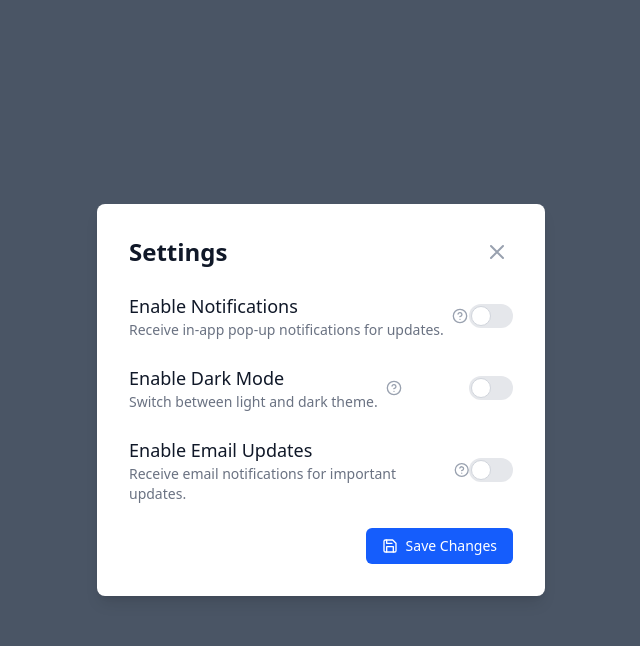
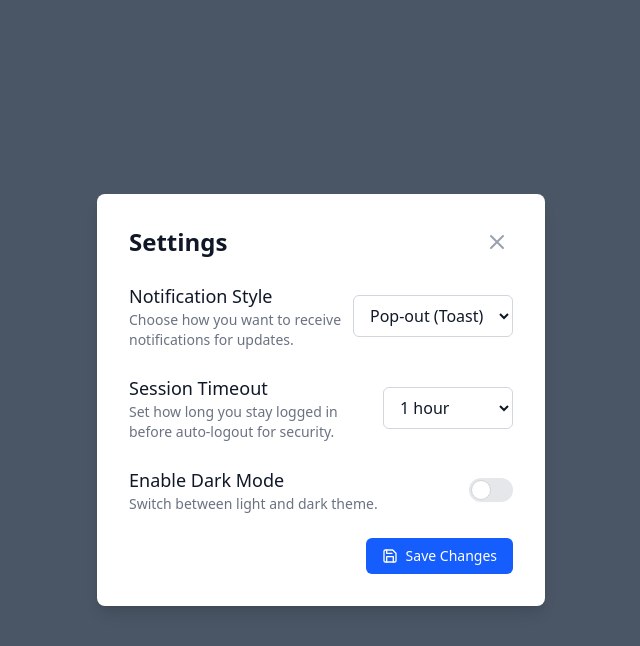
Before and after one commit to danielfitrii/Churn-Prediction-App, a React (Vite) app: page /login in a window 1280 px wide. Both pictures are taken after a click on the button "Open settings". Shown: the top 646 px of the page, without its empty margins (319-959 px from the left). Built offline with nearby package versions, Linux system fonts and the light colour scheme.

Commit message:
Change orientation and small updates

```diff
--- a/src/ChurnDashboard.jsx
+++ b/src/ChurnDashboard.jsx
@@ -493,7 +493,7 @@ export default function ChurnDashboard() {
   }
 
   return (
-    <div className="max-w-6xl mx-auto p-6 bg-white rounded-lg shadow-lg">
+    <div className="w-full px-8 p-6 bg-white rounded-lg shadow-lg">
       <div className="flex justify-between items-center mb-8">
         <h1 className="text-4xl font-bold text-blue-700">Customer Churn Dashboard</h1>
         {/* Show MockDataButton only for demo@example.com */}
@@ -786,7 +786,7 @@ export default function ChurnDashboard() {
                            {highlightText(prediction.region, searchQuery)}
                         </td>
                         <td className="px-6 py-4 whitespace-nowrap text-sm text-gray-500">{prediction.date}</td>
-                        <td className="px-6 py-4 whitespace-nowrap text-sm text-gray-500 text-center">{prediction.probability}%</td>
+                        <td className="px-6 py-4 whitespace-nowrap text-sm text-gray-500 text-left">{prediction.probability}%</td>
                         <td className="px-6 py-4 text-sm text-gray-500">{prediction.model}</td>
                         <td className="px-6 py-4 whitespace-nowrap">
                           <span className={`px-3 py-1 inline-flex text-xs leading-5 font-semibold rounded-full
--- a/src/ChurnPredictionApp.jsx
+++ b/src/ChurnPredictionApp.jsx
@@ -256,58 +256,65 @@ export default function ChurnPredictionApp() {
   };
 
   return (
-    <div className="max-w-4xl mx-auto p-6 bg-white rounded-lg shadow-lg">
+    <div className="w-full px-8 p-6 bg-white rounded-lg shadow-lg">
       <div className="text-center mb-8">
         <h1 className="text-4xl font-bold text-blue-700 mb-2">Customer Churn Prediction</h1>
         <p className="text-gray-600 text-lg">Predict whether a customer is likely to churn based on their usage profile</p>
       </div>
-      <div className="mb-6 p-4 bg-blue-50 rounded-lg shadow flex flex-col items-center justify-center">
-        <h2 className="text-xl font-semibold text-gray-800 mb-4">Customer Basic Information</h2>
-        <form className="flex flex-col md:flex-row md:space-x-4 items-center w-full justify-center">
-          <div className="mb-2 md:mb-0 w-48">
-            <label className="block text-sm font-medium text-gray-700 mb-1">Name</label>
+      <div className="max-w-3xl w-full mx-auto mb-6 p-6 bg-blue-50 rounded-xl shadow-lg customer-info-card">
+        <h2 className="text-2xl font-bold text-blue-900 text-center mb-1">Customer Basic Information</h2>
+        <hr className="border-t border-blue-100 mb-6" />
+        <form className="grid grid-cols-1 sm:grid-cols-2 md:grid-cols-4 gap-4 w-full customer-info-grid">
+          <div className="form-group">
+            <label htmlFor="name" className="block text-sm font-medium text-gray-700 mb-1">Name</label>
             <input
+              id="name"
               type="text"
               name="name"
               value={customerInfo.name}
               onChange={handleCustomerInfoChange}
-              className="w-full border-gray-300 rounded-md shadow-sm px-3 py-2 border text-center bg-white"
+              placeholder="Enter name"
+              className="w-full border border-gray-300 rounded-md shadow-sm px-3 py-2 bg-white focus:border-blue-400 focus:ring-2 focus:ring-blue-100 transition"
             />
           </div>
-          <div className="w-32">
-            <label className="block text-sm font-medium text-gray-700 mb-1">Age</label>
+          <div className="form-group">
+            <label htmlFor="age" className="block text-sm font-medium text-gray-700 mb-1">Age</label>
             <input
+              id="age"
               type="number"
               name="age"
               value={customerInfo.age}
               onChange={handleCustomerInfoChange}
-              className="w-full border-gray-300 rounded-md shadow-sm px-3 py-2 border text-center bg-white"
+              placeholder="Enter age"
               min="0"
+              className="w-full border border-gray-300 rounded-md shadow-sm px-3 py-2 bg-white focus:border-blue-400 focus:ring-2 focus:ring-blue-100 transition"
             />
           </div>
-          <div className="mb-2 md:mb-0 w-40">
-            <label className="block text-sm font-medium text-gray-700 mb-1">Gender</label>
+          <div className="form-group">
+            <label htmlFor="gender" className="block text-sm font-medium text-gray-700 mb-1">Gender</label>
             <select
+              id="gender"
               name="gender"
               value={customerInfo.gender}
               onChange={handleCustomerInfoChange}
-              className="w-full border-gray-300 rounded-md shadow-sm px-3 py-2 border text-center bg-white"
+              className="w-full border border-gray-300 rounded-md shadow-sm px-3 py-2 bg-white focus:border-blue-400 focus:ring-2 focus:ring-blue-100 transition"
             >
-              <option value="">Select</option>
+              <option value="">Select gender</option>
               <option value="Male">Male</option>
               <option value="Female">Female</option>
               <option value="Undisclosed">Undisclosed</option>
             </select>
           </div>
-          <div className="mb-2 md:mb-0 w-48">
-            <label className="block text-sm font-medium text-gray-700 mb-1">Region</label>
+          <div className="form-group">
+            <label htmlFor="region" className="block text-sm font-medium text-gray-700 mb-1">Region</label>
             <select
+              id="region"
               name="region"
               value={customerInfo.region}
               onChange={handleCustomerInfoChange}
-              className="w-full border-gray-300 rounded-md shadow-sm px-3 py-2 border text-center bg-white"
+              className="w-full border border-gray-300 rounded-md shadow-sm px-3 py-2 bg-white focus:border-blue-400 focus:ring-2 focus:ring-blue-100 transition"
             >
-              <option value="">Select Region</option>
+              <option value="">Select region</option>
               <option value="Johor">Johor</option>
               <option value="Kedah">Kedah</option>
               <option value="Kelantan">Kelantan</option>
@@ -680,7 +687,7 @@ export default function ChurnPredictionApp() {
                   Strategy: {prediction.thresholdType === 'f1' ? 'Accurate (F1-optimized)' : 'Cost-effective'} (Threshold: {prediction.threshold})
                 </div>
               )}
-              <div className="text-base text-gray-600 max-w-md text-left">
+              <div className="text-base text-gray-600 max-w-md mb-2 text-left">
                 {prediction.riskLevel === "Low" ? (
                   <p>This customer has a low probability of churning. Continue providing good service.</p>
                 ) : prediction.riskLevel === "Medium" ? (
--- a/src/ModelExplanation.jsx
+++ b/src/ModelExplanation.jsx
@@ -290,8 +290,8 @@ export default function ModelExplanation() {
 
     if (loading) {
         return (
-            <div className="max-w-4xl mx-auto p-6 bg-white rounded-lg shadow-lg flex items-center justify-center h-96">
-                <div className="animate-spin rounded-full h-16 w-16 border-t-2 border-blue-500"></div>
+            <div className="fixed inset-0 z-50 flex items-center justify-center bg-white bg-opacity-80">
+                <div className="animate-spin rounded-full h-20 w-20 border-t-4 border-blue-500 border-b-4"></div>
             </div>
         );
     }
@@ -314,7 +314,7 @@ export default function ModelExplanation() {
     }
 
     return (
-        <div className="max-w-4xl mx-auto">
+        <div className="w-full px-8">
 
             {/* Tabs */}
             <div className="flex space-x-4 mb-6">
--- a/src/components/EditProfile.jsx
+++ b/src/components/EditProfile.jsx
@@ -24,11 +24,7 @@ const EditProfile = () => {
     confirmPassword: '',
     firstName: user?.firstName || '',
     lastName: user?.lastName || '',
-    phone: user?.phone || '',
-    notifications: user?.notifications || {
-      email: true,
-      push: true
-    }
+    phone: user?.phone || ''
   });
 
   const [errors, setErrors] = useState({});
@@ -45,8 +41,6 @@ const EditProfile = () => {
       formData.firstName !== user?.firstName ||
       formData.lastName !== user?.lastName ||
       formData.phone !== user?.phone ||
-      formData.notifications.email !== user?.notifications?.email ||
-      formData.notifications.push !== user?.notifications?.push ||
       formData.newPassword !== '' ||
       formData.currentPassword !== '' ||
       formData.confirmPassword !== '' ||
@@ -70,21 +64,11 @@ const EditProfile = () => {
   }, [formData.newPassword]);
 
   const handleInputChange = (e) => {
-    const { name, value, type, checked } = e.target;
-    if (type === 'checkbox') {
-      setFormData(prev => ({
-        ...prev,
-        notifications: {
-          ...prev.notifications,
-          [name]: checked
-        }
-      }));
-    } else {
-      setFormData(prev => ({
-        ...prev,
-        [name]: value
-      }));
-    }
+    const { name, value } = e.target;
+    setFormData(prev => ({
+      ...prev,
+      [name]: value
+    }));
   };
 
   const handleImageChange = (e) => {
@@ -527,65 +511,6 @@ const EditProfile = () => {
             )}
           </div>
 
-          {/* Notification Preferences */}
-          <div className="p-4 bg-gray-50 dark:bg-gray-700 rounded-lg">
-            <h3 className="text-lg font-medium mb-4">Notification Preferences</h3>
-            <div className="space-y-4">
-              <label className="flex items-center justify-between">
-                <span>Email Notifications</span>
-                <button
-                  type="button"
-                  role="switch"
-                  aria-checked={formData.notifications.email}
-                  onClick={() => setFormData(prev => ({
-                    ...prev,
-                    notifications: {
-                      ...prev.notifications,
-                      email: !prev.notifications.email
-                    }
-                  }))}
-                  className={`relative inline-flex h-6 w-11 items-center rounded-full transition-colors focus:outline-none focus:ring-2 focus:ring-blue-500 focus:ring-offset-2 ${
-                    formData.notifications.email
-                      ? 'bg-blue-600'
-                      : 'bg-gray-200 dark:bg-gray-600'
-                  }`}
-                >
-                  <span
-                    className={`inline-block h-4 w-4 transform rounded-full bg-white transition-transform ${
-                      formData.notifications.email ? 'translate-x-6' : 'translate-x-1'
-                    }`}
-                  />
-                </button>
-              </label>
-              <label className="flex items-center justify-between">
-                <span>Push Notifications</span>
-                <button
-                  type="button"
-                  role="switch"
-                  aria-checked={formData.notifications.push}
-                  onClick={() => setFormData(prev => ({
-                    ...prev,
-                    notifications: {
-                      ...prev.notifications,
-                      push: !prev.notifications.push
-                    }
-                  }))}
-                  className={`relative inline-flex h-6 w-11 items-center rounded-full transition-colors focus:outline-none focus:ring-2 focus:ring-blue-500 focus:ring-offset-2 ${
-                    formData.notifications.push
-                      ? 'bg-blue-600'
-                      : 'bg-gray-200 dark:bg-gray-600'
-                  }`}
-                >
-                  <span
-                    className={`inline-block h-4 w-4 transform rounded-full bg-white transition-transform ${
-                      formData.notifications.push ? 'translate-x-6' : 'translate-x-1'
-                    }`}
-                  />
-                </button>
-              </label>
-            </div>
-          </div>
-
           <div className="flex justify-end space-x-4">
             <button
               type="button"
@@ -598,11 +523,7 @@ const EditProfile = () => {
                     confirmPassword: '',
                     firstName: user?.firstName || '',
                     lastName: user?.lastName || '',
-                    phone: user?.phone || '',
-                    notifications: user?.notifications || {
-                      email: true,
-                      push: true
-                    }
+                    phone: user?.phone || ''
                   });
                   setPreviewImage(user?.profilePicture || null);
                   setErrors({});
--- a/src/components/LoginSettingsModal.jsx
+++ b/src/components/LoginSettingsModal.jsx
@@ -52,42 +52,56 @@ const LoginSettingsModal = ({ showModal, onClose }) => {
           </button>
         </div>
         <div className="space-y-6">
+          {/* Notification Style */}
           <div className="flex items-center justify-between">
             <div className="flex items-center space-x-2">
               <div>
-                <h3 className="text-lg font-medium">Enable Notifications</h3>
-                <p className="text-sm text-gray-500">Receive in-app pop-up notifications for updates.</p>
+                <h3 className="text-lg font-medium">Notification Style</h3>
+                <p className="text-sm text-gray-500">Choose how you want to receive notifications for updates.</p>
               </div>
-              <FiHelpCircle
-                className="text-gray-400 cursor-help"
-                data-tooltip-id="notifications-tooltip-modal"
-                data-tooltip-content="Get notified instantly within the application."
-              />
             </div>
-            <label className="relative inline-flex items-center cursor-pointer">
-              <input
-                type="checkbox"
-                className="sr-only peer"
-                checked={localSettings.notifications}
-                onChange={(e) => setLocalSettings(prev => ({ ...prev, notifications: e.target.checked }))}
-                onKeyPress={(e) => handleKeyPress(e, 'notifications')}
-                aria-label="Toggle notifications"
-              />
-              <div className="w-11 h-6 bg-gray-200 peer-focus:outline-none peer-focus:ring-4 peer-focus:ring-blue-300 rounded-full peer peer-checked:after:translate-x-full peer-checked:after:border-white after:content-[''] after:absolute after:top-[2px] after:left-[2px] after:bg-white after:border-gray-300 after:border after:rounded-full after:h-5 after:w-5 after:transition-all peer-checked:bg-blue-600"></div>
-            </label>
+            <select
+              className="border border-gray-300 rounded-md px-3 py-2 focus:outline-none focus:ring-2 focus:ring-blue-500"
+              value={localSettings.notificationType}
+              onChange={e => setLocalSettings(prev => ({ ...prev, notificationType: e.target.value }))}
+              aria-label="Select notification style"
+            >
+              <option value="none">None</option>
+              <option value="builtin">Built-in</option>
+              <option value="toast">Pop-out (Toast)</option>
+            </select>
           </div>
 
+          {/* Session Timeout */}
+          <div className="flex items-center justify-between">
+            <div className="flex items-center space-x-2">
+              <div>
+                <h3 className="text-lg font-medium">Session Timeout</h3>
+                <p className="text-sm text-gray-500">Set how long you stay logged in before auto-logout for security.</p>
+              </div>
+            </div>
+            <select
+              className="border border-gray-300 rounded-md px-3 py-2 focus:outline-none focus:ring-2 focus:ring-blue-500"
+              value={localSettings.sessionTimeout || '60'}
+              onChange={e => setLocalSettings(prev => ({ ...prev, sessionTimeout: e.target.value }))}
+              aria-label="Select session timeout"
+            >
+              <option value="15">15 minutes</option>
+              <option value="30">30 minutes</option>
+              <option value="60">1 hour</option>
+              <option value="240">4 hours</option>
+              <option value="1440">1 day</option>
+              <option value="never">Never</option>
+            </select>
+          </div>
+
+          {/* Dark Mode */}
           <div className="flex items-center justify-between">
             <div className="flex items-center space-x-2">
               <div>
                 <h3 className="text-lg font-medium">Enable Dark Mode</h3>
                 <p className="text-sm text-gray-500">Switch between light and dark theme.</p>
               </div>
-              <FiHelpCircle
-                className="text-gray-400 cursor-help"
-                data-tooltip-id="darkmode-tooltip-modal"
-                data-tooltip-content="Apply a darker color scheme to the interface."
-              />
             </div>
             <label className="relative inline-flex items-center cursor-pointer">
               <input
@@ -97,31 +111,6 @@ const LoginSettingsModal = ({ showModal, onClose }) => {
                 onChange={(e) => setLocalSettings(prev => ({ ...prev, darkMode: e.target.checked }))}
                 onKeyPress={(e) => handleKeyPress(e, 'darkMode')}
                 aria-label="Toggle dark mode"
-              />
-              <div className="w-11 h-6 bg-gray-200 peer-focus:outline-none peer-focus:ring-4 peer-focus:ring-blue-300 rounded-full peer peer-checked:after:translate-x-full peer-checked:after:border-white after:content-[''] after:absolute after:top-[2px] after:left-[2px] after:bg-white after:border-gray-300 after:border after:rounded-full after:h-5 after:w-5 after:transition-all peer-checked:bg-blue-600"></div>
-            </label>
-          </div>
-
-          <div className="flex items-center justify-between">
-            <div className="flex items-center space-x-2">
-              <div>
-                <h3 className="text-lg font-medium">Enable Email Updates</h3>
-                <p className="text-sm text-gray-500">Receive email notifications for important updates.</p>
-              </div>
-              <FiHelpCircle
-                className="text-gray-400 cursor-help"
-                data-tooltip-id="email-tooltip-modal"
-                data-tooltip-content="Receive news and important information via email."
-              />
-            </div>
-            <label className="relative inline-flex items-center cursor-pointer">
-              <input
-                type="checkbox"
-                className="sr-only peer"
-                checked={localSettings.emailUpdates}
-                onChange={(e) => setLocalSettings(prev => ({ ...prev, emailUpdates: e.target.checked }))}
-                onKeyPress={(e) => handleKeyPress(e, 'emailUpdates')}
-                aria-label="Toggle email updates"
               />
               <div className="w-11 h-6 bg-gray-200 peer-focus:outline-none peer-focus:ring-4 peer-focus:ring-blue-300 rounded-full peer peer-checked:after:translate-x-full peer-checked:after:border-white after:content-[''] after:absolute after:top-[2px] after:left-[2px] after:bg-white after:border-gray-300 after:border after:rounded-full after:h-5 after:w-5 after:transition-all peer-checked:bg-blue-600"></div>
             </label>
@@ -155,10 +144,6 @@ const LoginSettingsModal = ({ showModal, onClose }) => {
           </div>
         </div>
       </div>
-
-      <Tooltip id="notifications-tooltip-modal" />
-      <Tooltip id="darkmode-tooltip-modal" />
-      <Tooltip id="email-tooltip-modal" />
     </div>
   );
 };
```
